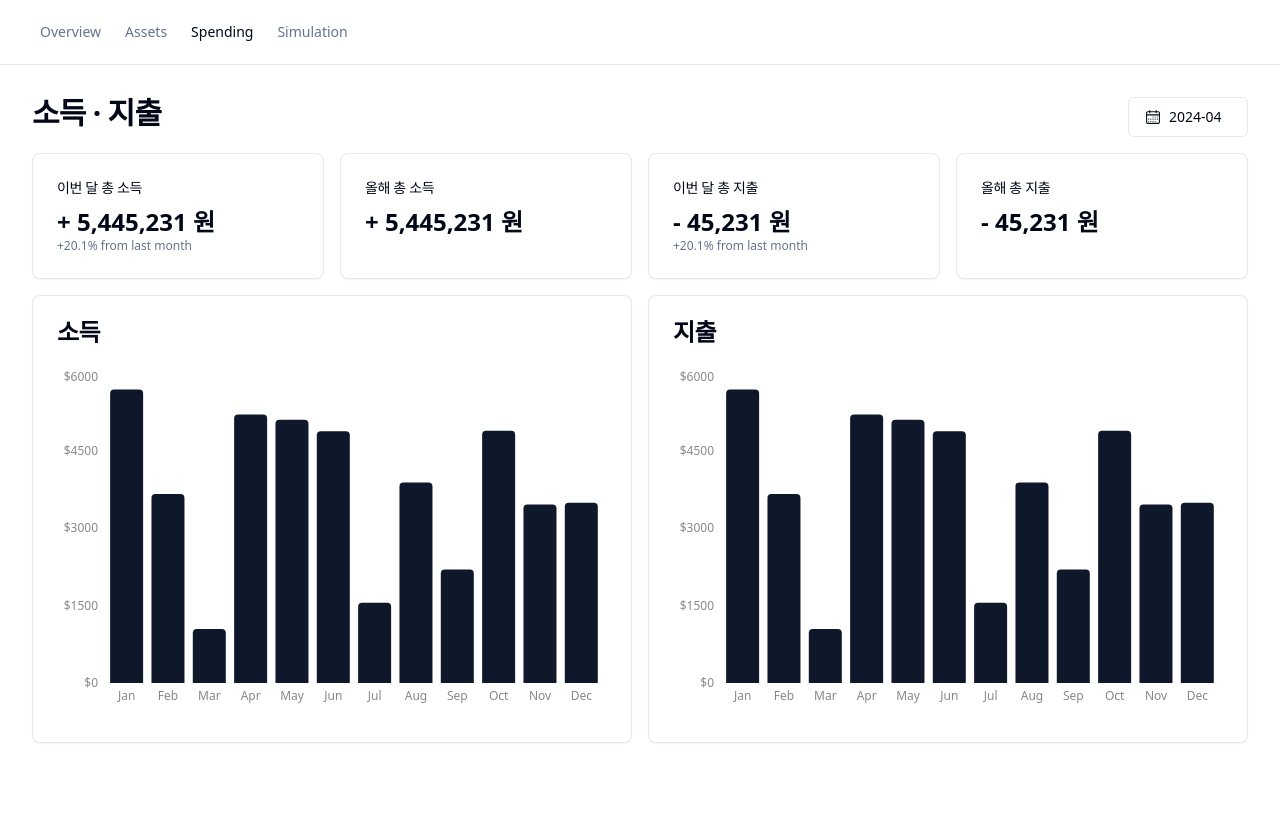
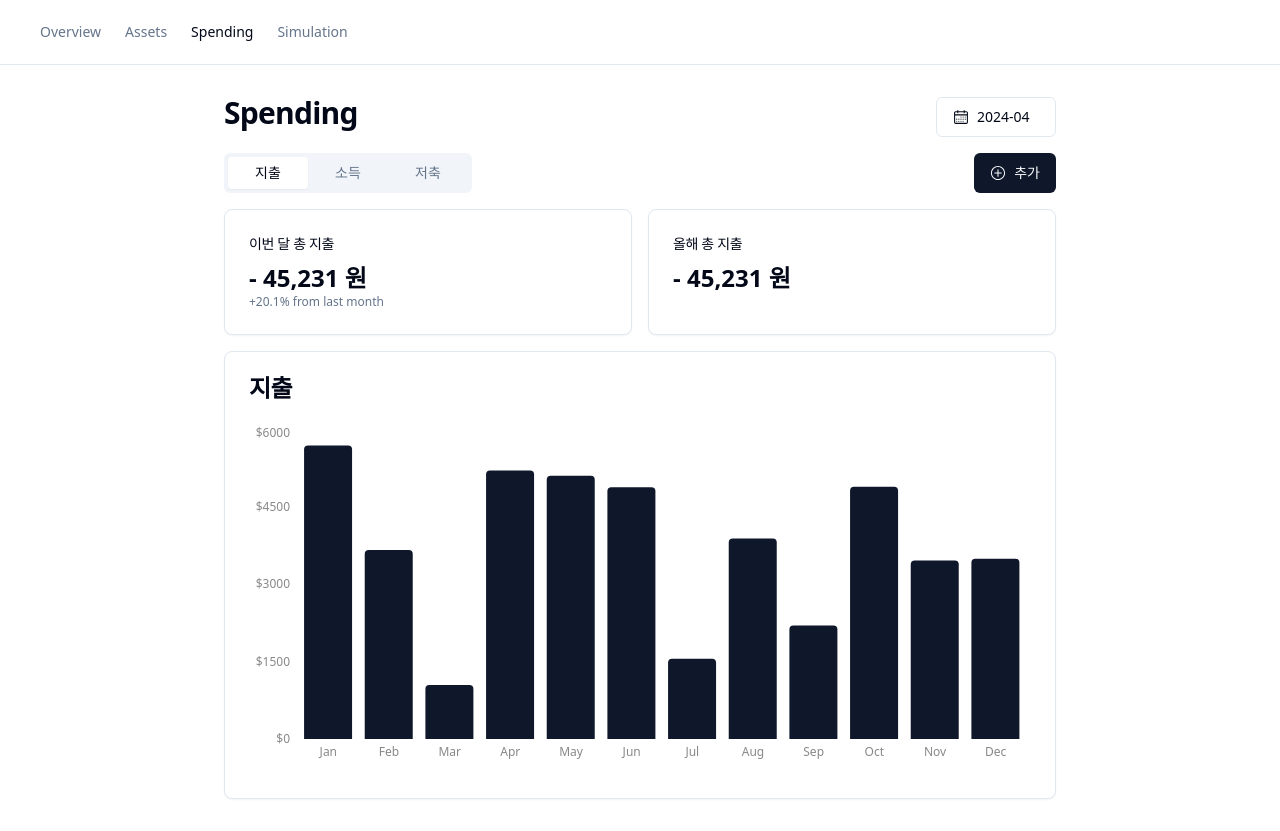
Before and after one commit to honuuk/account-book-react, a React app: page /spending in a window 1280 px wide. Before the commit the page ends 800 px from the top, so only its background shows below. Built offline with nearby package versions, Linux system fonts and the light colour scheme.

Commit message:
add tabs to spending page

```diff
--- a/package.json
+++ b/package.json
@@ -14,6 +14,7 @@
     "@radix-ui/react-icons": "^1.3.0",
     "@radix-ui/react-popover": "^1.0.7",
     "@radix-ui/react-slot": "^1.0.2",
+    "@radix-ui/react-tabs": "^1.0.4",
     "class-variance-authority": "^0.7.0",
     "clsx": "^2.1.0",
     "date-fns": "^3.6.0",
--- /dev/null
+++ b/src/components/ui/tabs.tsx
@@ -0,0 +1,53 @@
+import * as React from "react";
+import * as TabsPrimitive from "@radix-ui/react-tabs";
+
+import { cn } from "~/utils/shadcn";
+
+const Tabs = TabsPrimitive.Root;
+
+const TabsList = React.forwardRef<
+  React.ElementRef<typeof TabsPrimitive.List>,
+  React.ComponentPropsWithoutRef<typeof TabsPrimitive.List>
+>(({ className, ...props }, ref) => (
+  <TabsPrimitive.List
+    ref={ref}
+    className={cn(
+      "inline-flex h-10 items-center justify-center rounded-md bg-muted p-1 text-muted-foreground",
+      className
+    )}
+    {...props}
+  />
+));
+TabsList.displayName = TabsPrimitive.List.displayName;
+
+const TabsTrigger = React.forwardRef<
+  React.ElementRef<typeof TabsPrimitive.Trigger>,
+  React.ComponentPropsWithoutRef<typeof TabsPrimitive.Trigger>
+>(({ className, ...props }, ref) => (
+  <TabsPrimitive.Trigger
+    ref={ref}
+    className={cn(
+      "inline-flex items-center justify-center whitespace-nowrap rounded-sm w-20 px-3 py-1.5 text-sm font-medium ring-offset-background transition-all focus-visible:outline-none focus-visible:ring-2 focus-visible:ring-ring focus-visible:ring-offset-2 disabled:pointer-events-none disabled:opacity-50 data-[state=active]:bg-background data-[state=active]:text-foreground data-[state=active]:shadow-sm",
+      className
+    )}
+    {...props}
+  />
+));
+TabsTrigger.displayName = TabsPrimitive.Trigger.displayName;
+
+const TabsContent = React.forwardRef<
+  React.ElementRef<typeof TabsPrimitive.Content>,
+  React.ComponentPropsWithoutRef<typeof TabsPrimitive.Content>
+>(({ className, ...props }, ref) => (
+  <TabsPrimitive.Content
+    ref={ref}
+    className={cn(
+      "mt-2 ring-offset-background focus-visible:outline-none focus-visible:ring-2 focus-visible:ring-ring focus-visible:ring-offset-2",
+      className
+    )}
+    {...props}
+  />
+));
+TabsContent.displayName = TabsPrimitive.Content.displayName;
+
+export { Tabs, TabsList, TabsTrigger, TabsContent };
--- a/src/pages/Spending.tsx
+++ b/src/pages/Spending.tsx
@@ -1,49 +1,47 @@
+import { PlusCircledIcon } from "@radix-ui/react-icons";
 import { useState } from "react";
 
 import MonthPicker from "~/components/page/spending/MonthPicker";
 import { PortionChart } from "~/components/page/spending/PortionChart";
+import { Button } from "~/components/ui/button";
 import { Card, CardContent, CardHeader, CardTitle } from "~/components/ui/card";
+import { Tabs, TabsList, TabsTrigger } from "~/components/ui/tabs";
 import { YearMonthString } from "~/types";
 import { getYearMonth } from "~/utils/date";
 
 interface Props {}
 
 const Spending: React.FC<Props> = () => {
+  const [tab, setTab] = useState<string>("spending");
   const [yearMonth, setYearMonth] = useState<YearMonthString>(
     getYearMonth(new Date())
   );
 
   return (
-    <div className="flex-1 space-y-4 p-8 pt-6">
+    <div className="flex-1 space-y-4 p-8 pt-6 max-w-4xl w-4/5 mx-auto">
       <div className="flex items-center justify-between space-y-2">
-        <h2 className="text-3xl font-bold tracking-tight">소득 · 지출</h2>
+        <h2 className="text-3xl font-bold tracking-tight">Spending</h2>
         <MonthPicker
           currentYearMonth={yearMonth}
           onYearMonthChange={setYearMonth}
         />
       </div>
-      <div className="grid gap-4 md:grid-cols-2 lg:grid-cols-4">
-        <Card>
-          <CardHeader className="flex flex-row items-center justify-between space-y-0 pb-2">
-            <CardTitle className="text-sm font-medium">
-              이번 달 총 소득
-            </CardTitle>
-          </CardHeader>
-          <CardContent>
-            <div className="text-2xl font-bold">+ 5,445,231 원</div>
-            <p className="text-xs text-muted-foreground">
-              +20.1% from last month
-            </p>
-          </CardContent>
-        </Card>
-        <Card>
-          <CardHeader className="flex flex-row items-center justify-between space-y-0 pb-2">
-            <CardTitle className="text-sm font-medium">올해 총 소득</CardTitle>
-          </CardHeader>
-          <CardContent>
-            <div className="text-2xl font-bold">+ 5,445,231 원</div>
-          </CardContent>
-        </Card>
+      <div className="space-between flex items-center">
+        <Tabs value={tab} onValueChange={setTab} className="space-y-4">
+          <TabsList>
+            <TabsTrigger value="spending">지출</TabsTrigger>
+            <TabsTrigger value="income">소득</TabsTrigger>
+            <TabsTrigger value="save">저축</TabsTrigger>
+          </TabsList>
+        </Tabs>
+        <div className="ml-auto">
+          <Button>
+            <PlusCircledIcon className="mr-2 h-4 w-4" />
+            추가
+          </Button>
+        </div>
+      </div>
+      <div className="grid gap-4 md:grid-cols-2 lg:grid-cols-2">
         <Card>
           <CardHeader className="flex flex-row items-center justify-between space-y-0 pb-2">
             <CardTitle className="text-sm font-medium">
@@ -66,15 +64,7 @@ const Spending: React.FC<Props> = () => {
           </CardContent>
         </Card>
       </div>
-      <div className="grid gap-4 md:grid-cols-2 lg:grid-cols-2">
-        <Card>
-          <CardHeader>
-            <CardTitle>소득</CardTitle>
-          </CardHeader>
-          <CardContent className="pl-2">
-            <PortionChart />
-          </CardContent>
-        </Card>
+      <div className="grid gap-4 md:grid-cols-1 lg:grid-cols-1">
         <Card>
           <CardHeader>
             <CardTitle>지출</CardTitle>
```
Also changed, not shown: 1 other file (tests, documents, lock files or other folders).
